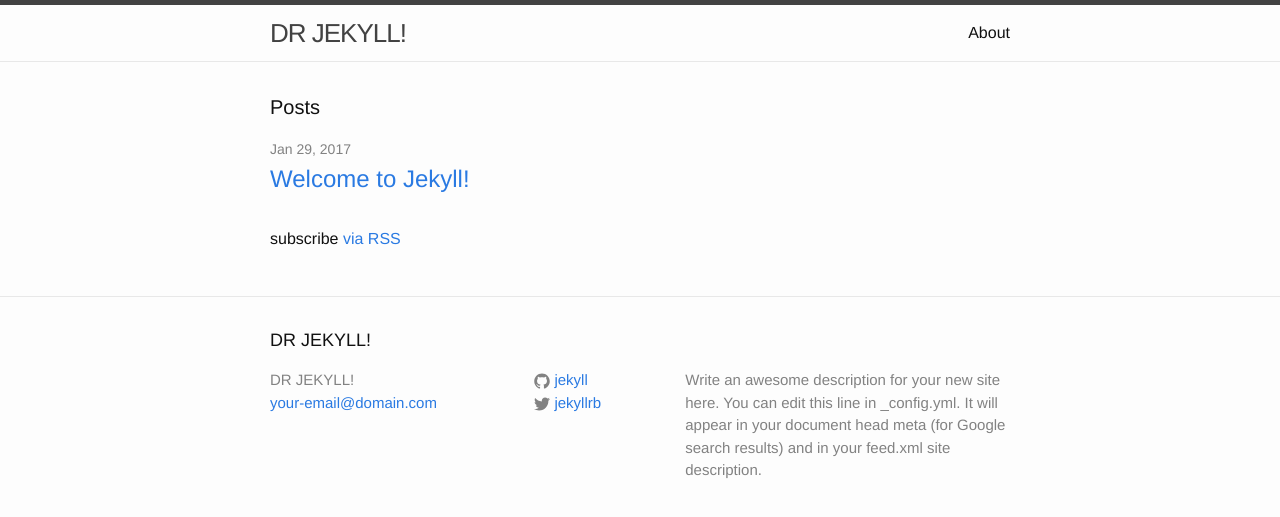
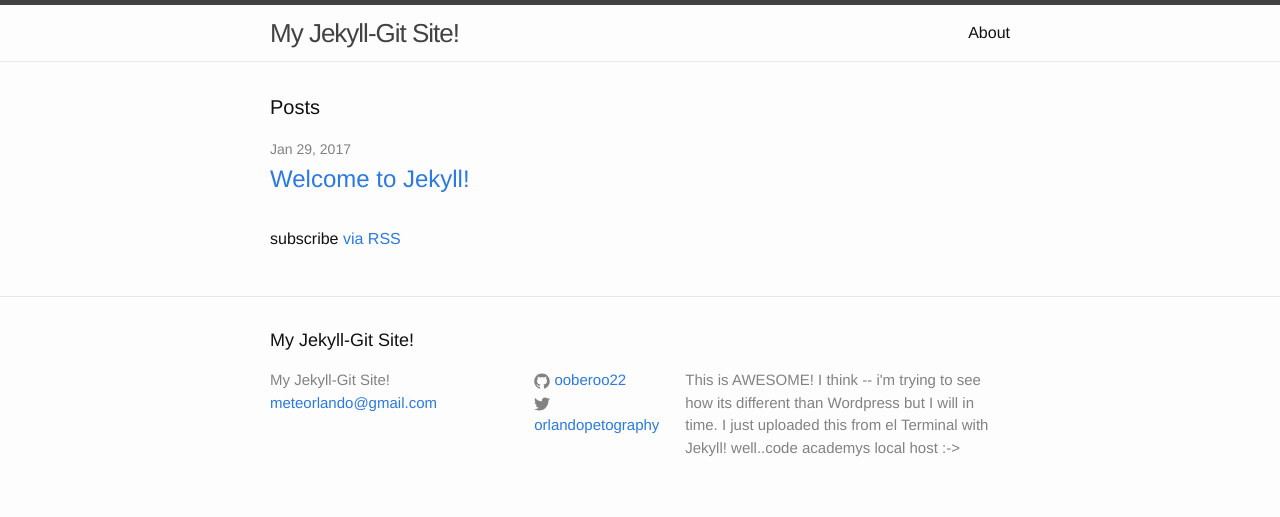
Before and after one commit to ooberoo22/ooberoo22.github.io, a Jekyll site: the page built from index.html, in a window 1280 px wide. Shown: the top 517 px of the page. Built offline with Jekyll 4.4.1, drawn with Linux system fonts in a browser that asks for light colours.

Commit message:
Update _config.yml

```diff
--- a/_config.yml
+++ b/_config.yml
@@ -6,16 +6,16 @@
 # 'jekyll serve'. If you change this file, please restart the server process.
 
 # Site settings
-title: DR JEKYLL!
-email: your-email@domain.com
+title: My Jekyll-Git Site!
+email: meteorlando@gmail.com
 description: > # this means to ignore newlines until "baseurl:"
-  Write an awesome description for your new site here. You can edit this
-  line in _config.yml. It will appear in your document head meta (for
-  Google search results) and in your feed.xml site description.
+  This is AWESOME! I think -- i'm trying to see how its different than Wordpress but I will in time.
+  I just uploaded this from el Terminal with Jekyll! well..code academys local host :->
+
 baseurl: "" # the subpath of your site, e.g. /blog
 url: "http://yourdomain.com" # the base hostname & protocol for your site
-twitter_username: jekyllrb
-github_username:  jekyll
+twitter_username: orlandopetography
+github_username:  ooberoo22
 
 # Build settings
 markdown: kramdown
```
